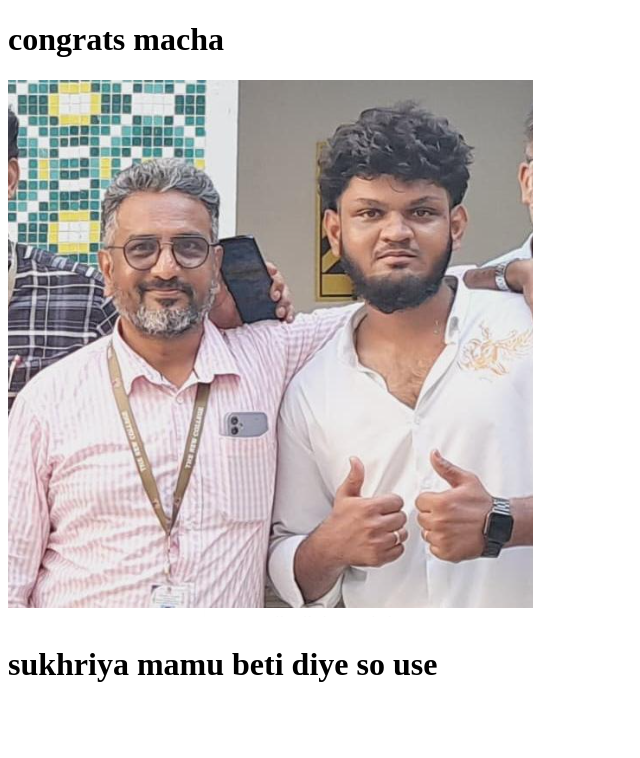
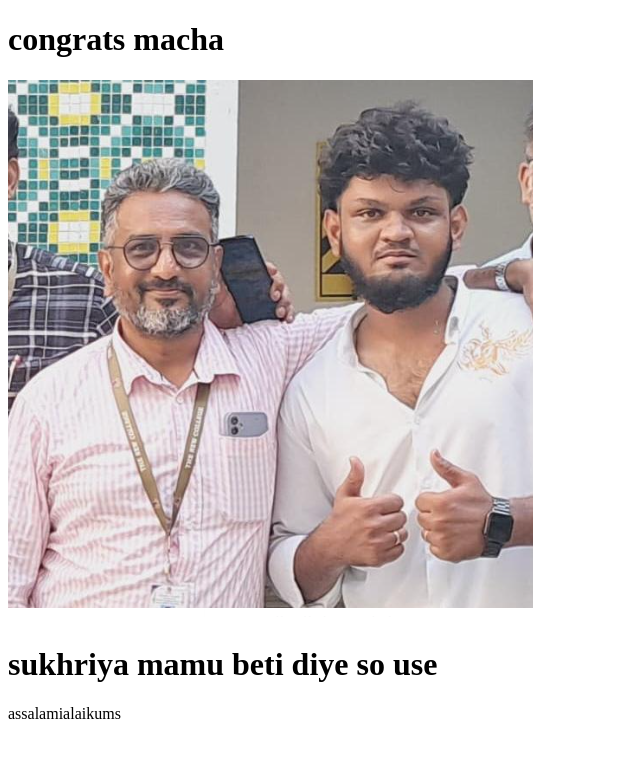
Before and after one commit to zaifu020/zaifu, a plain HTML site: page zaifu.html in a window 1280 px wide. Shown: the whole page, without its empty margins (0-640 px from the left). Drawn offline with Linux system fonts and the light colour scheme.

Commit message:
added new message

```diff
--- a/zaifu.html
+++ b/zaifu.html
@@ -8,6 +8,6 @@
 <body><h1>congrats macha </h1>
     <h1> <img src="kareem mamanar.png" alt=""></h1>
     <h1>sukhriya mamu beti diye so use</h1>
-
+    <p>assalamialaikums</p>
 </body>
 </html>
```
